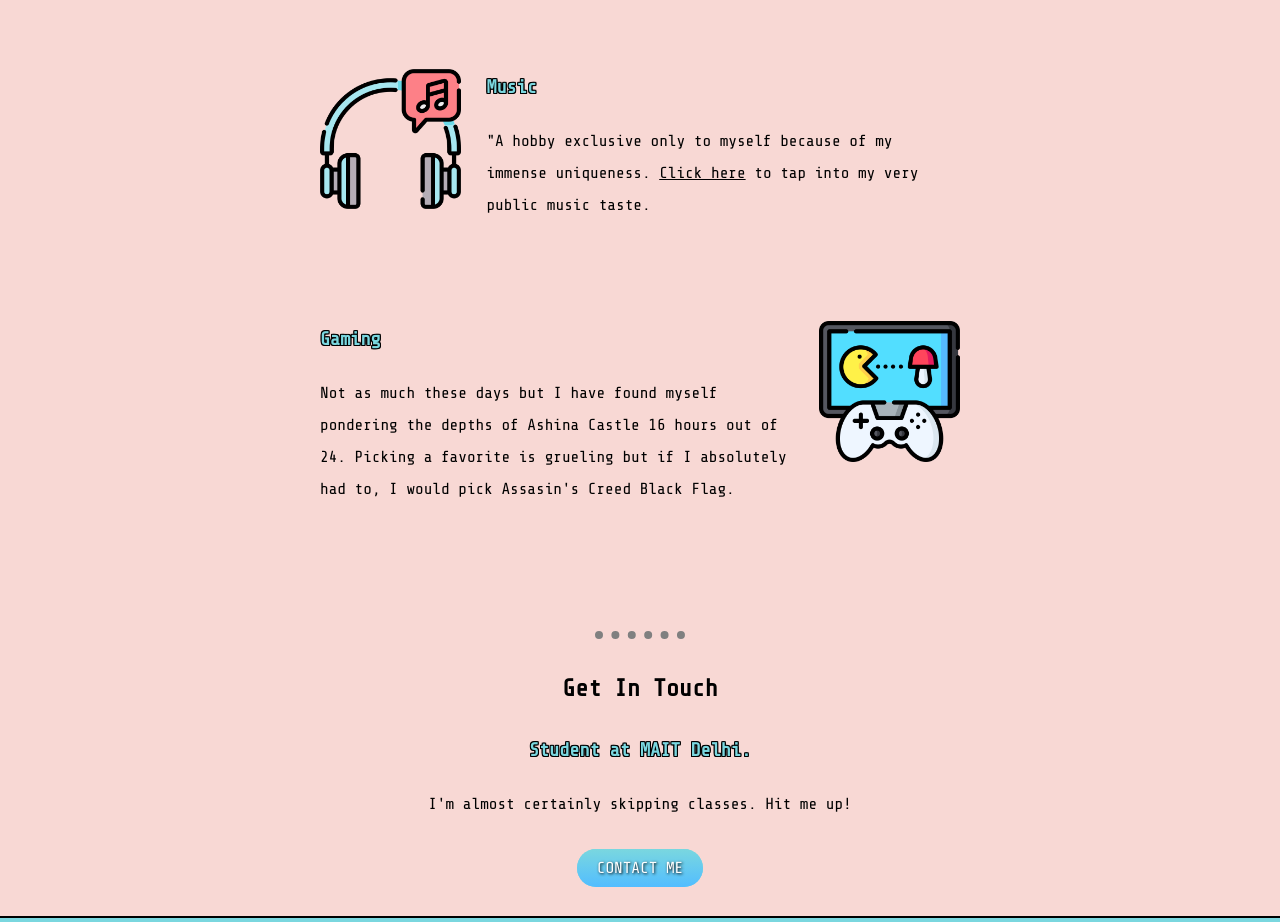
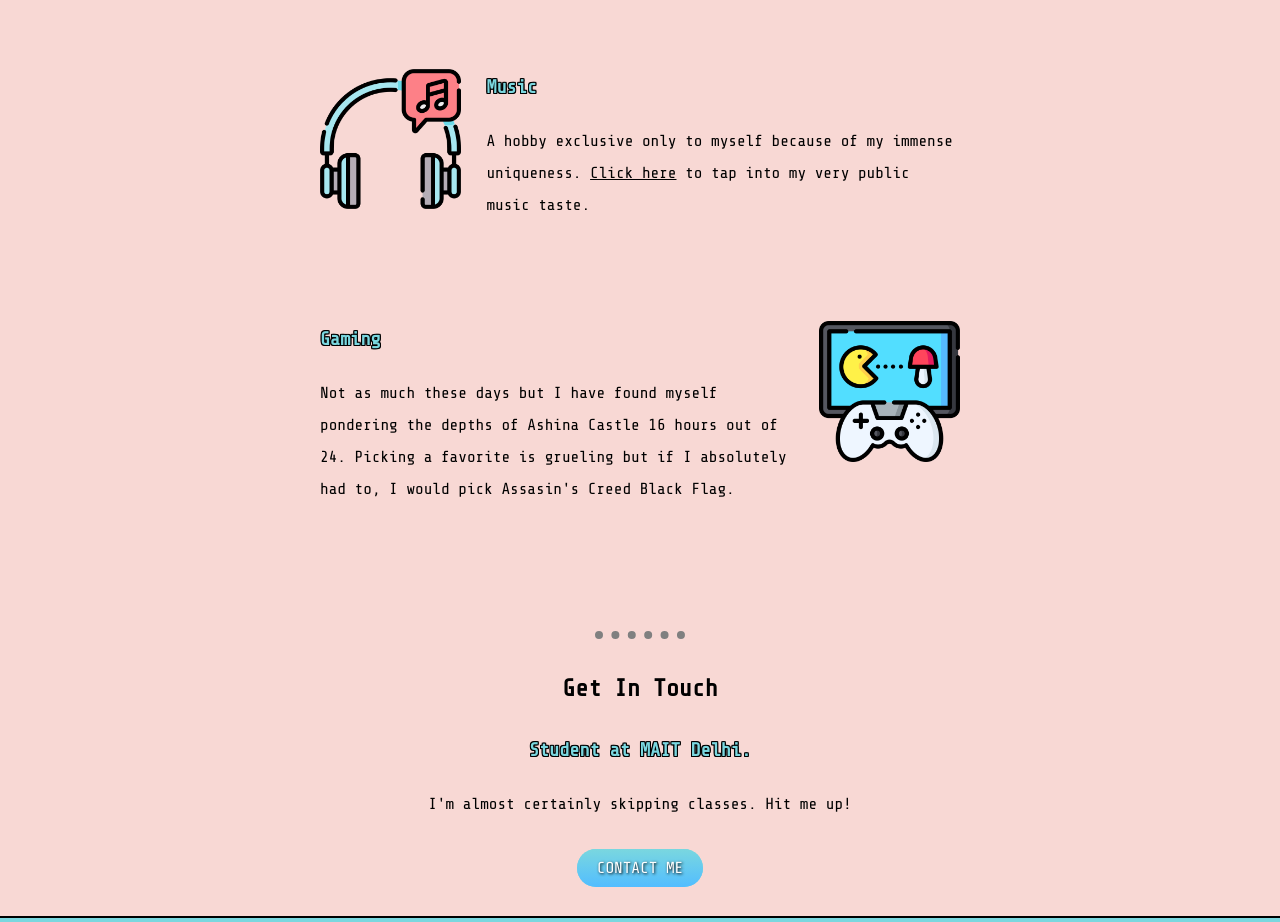
Before and after one commit to agamtyagi1717/personal-website, a plain HTML site: page index.html in a window 1280 px wide. Shown: the part 2500-3422 px from the top of the page. Drawn offline with nearby package versions, Linux system fonts and the light colour scheme.

Commit message:
Update index.html

```diff
--- a/index.html
+++ b/index.html
@@ -61,7 +61,7 @@
       <div class="skill-row">
         <img class="hobby-image-2" src="headphones.png" alt="creative">
         <h3>Music</h3>
-        <p>"A hobby exclusive only to myself because of my immense uniqueness. <a href="https://open.spotify.com/user/dqpqw3i0mvdid622iirawgcuy?si=d29b5d170ffa41c2">Click here</a> to tap into my very public music taste.</p>
+        <p>A hobby exclusive only to myself because of my immense uniqueness. <a href="https://open.spotify.com/user/dqpqw3i0mvdid622iirawgcuy?si=d29b5d170ffa41c2">Click here</a> to tap into my very public music taste.</p>
       </div>
       <div class="skill-row">
         <img class="hobby-image-1" src="gaming.png" alt="">
```
